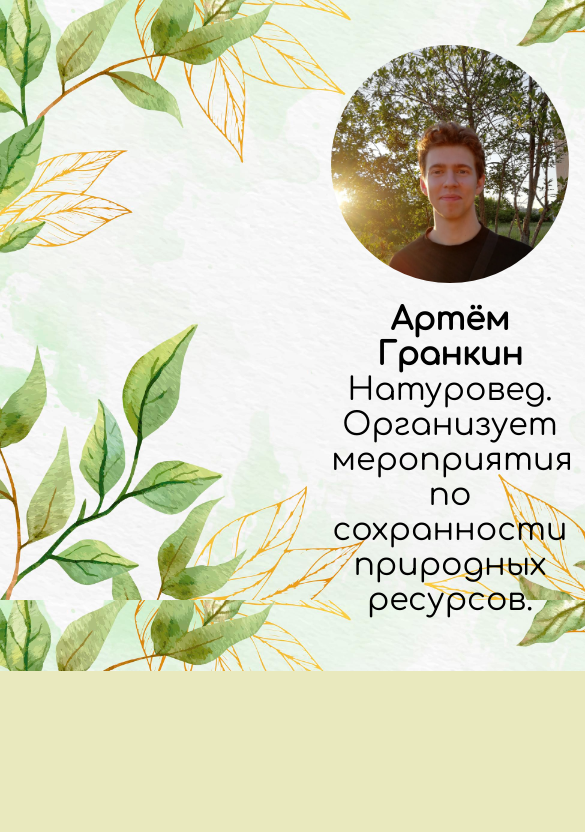
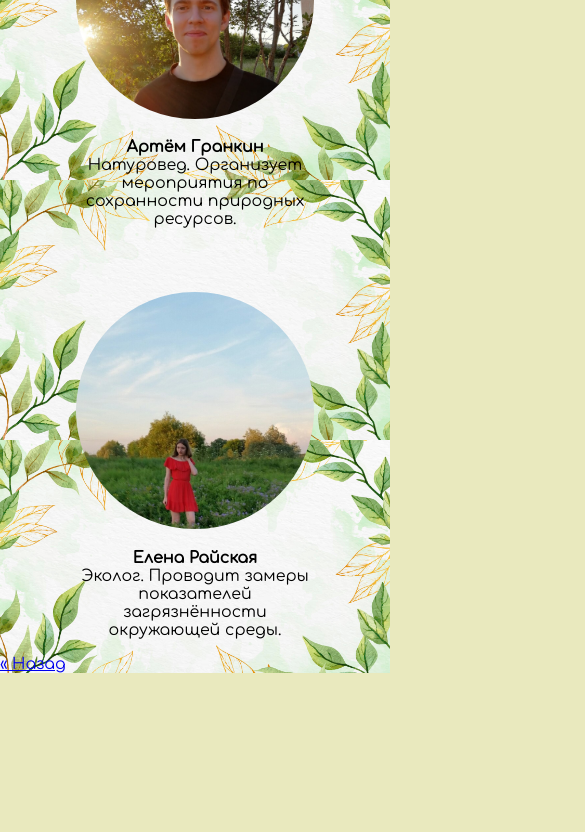
Before and after one commit to esrayskaya/esrayskaya.github.io, a plain HTML site: page HTML/people.html in a window 390 px wide. Shown: the part 600-1432 px from the top of the page, 585 px wide, since content can reach past the window. After the commit the page ends 1273 px from the top, so only its background shows below. Drawn offline with Linux system fonts and the light colour scheme.

Commit message:
Finally version, good people

```diff
--- a/CSS/people.css
+++ b/CSS/people.css
@@ -4,7 +4,7 @@
     font-size: 99%;
 }
 body{
-    min-width: 900px;
+    min-width: 100px;
 }
 
 body, html{
@@ -72,7 +72,7 @@ img{
     .content__people-info__description,
     #back
     {
-        font-size: 2rem;
+        font-size: 1rem;
     }
 
 }
```
